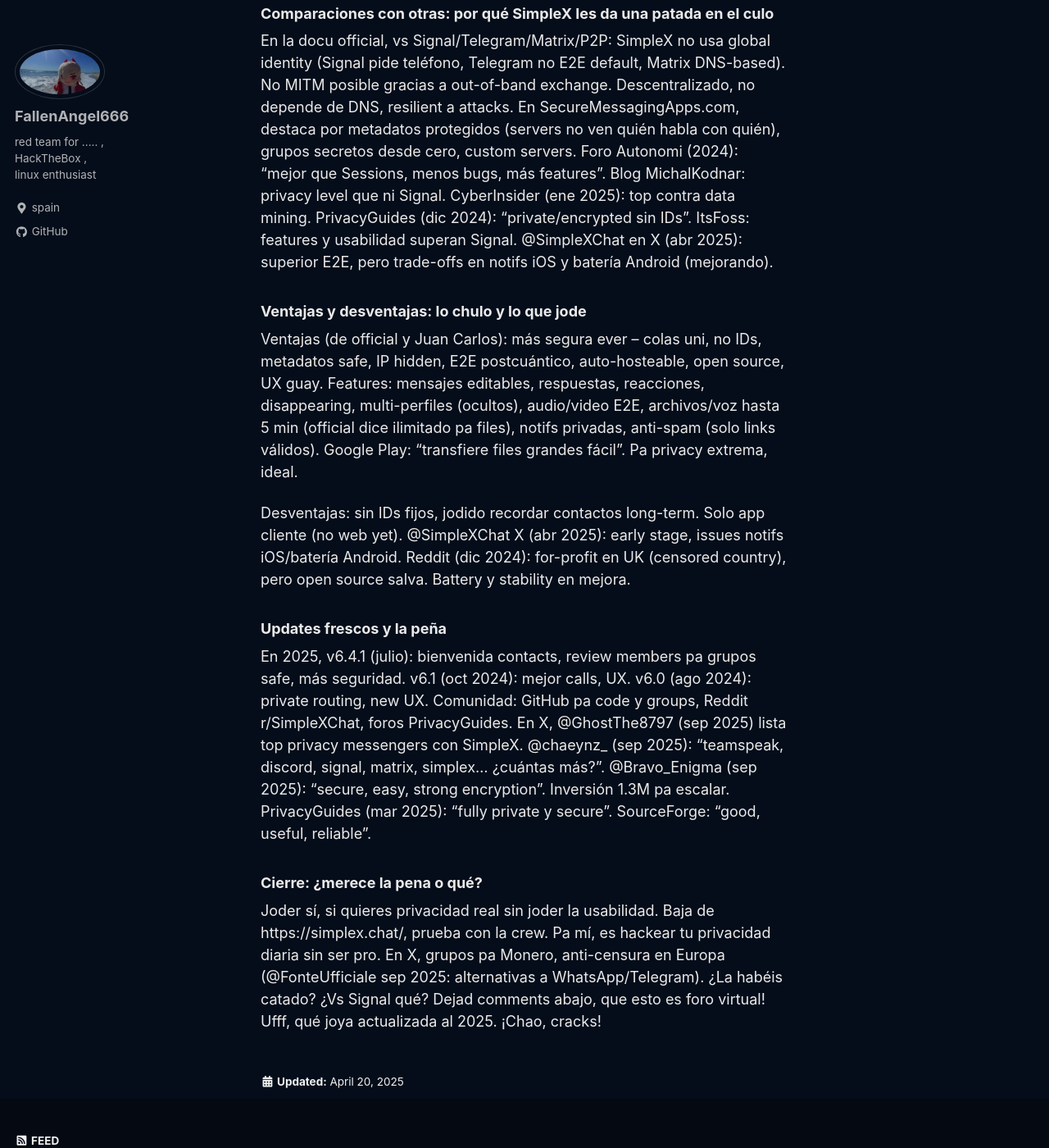
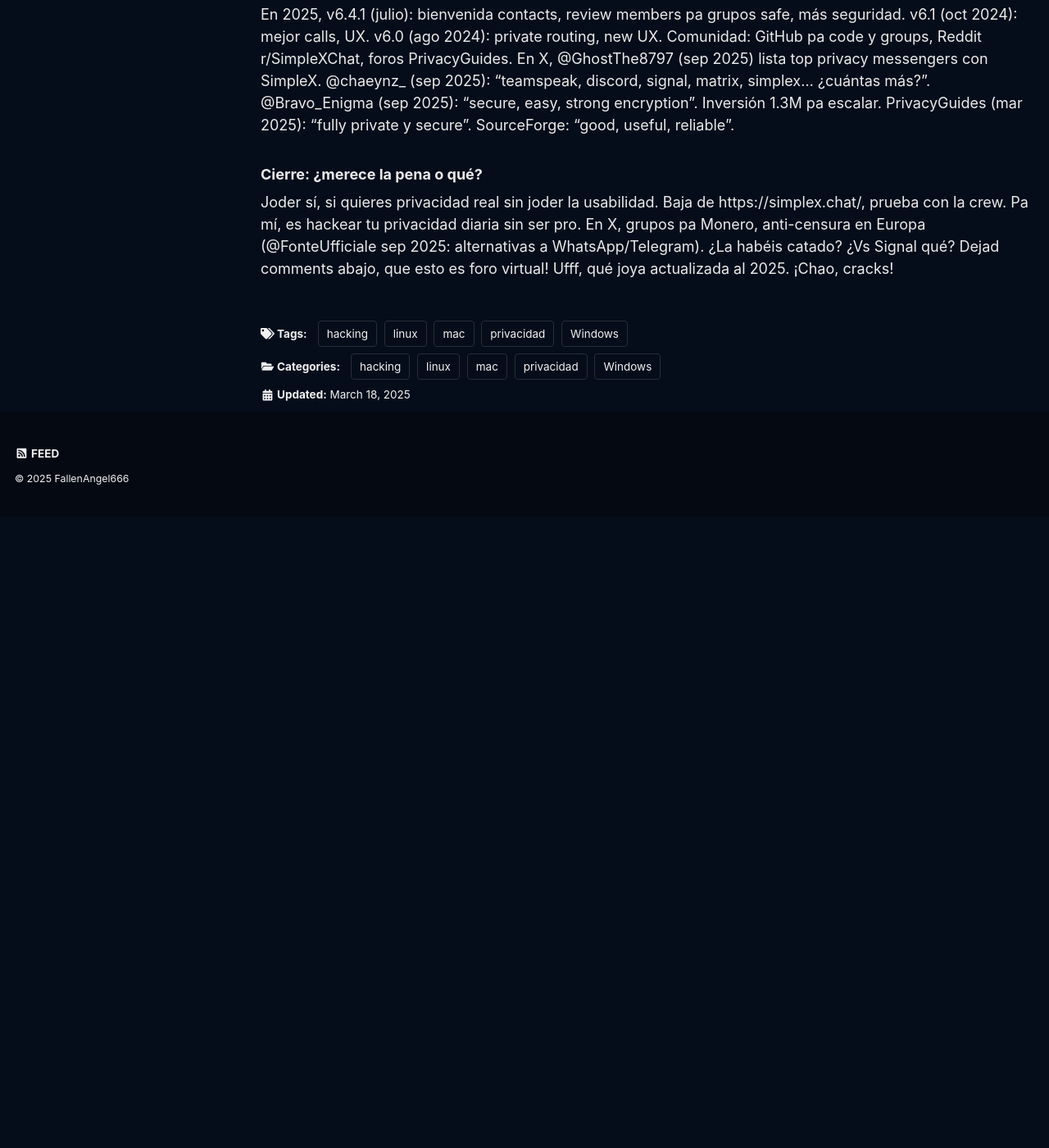
Before and after one commit to Fallenangel666-htb/zzero.github.io, a Jekyll site: the page built from _posts/2025-4-20-simplex.md, in a window 1280 px wide and 1400 px high, scrolled down 2529 px. Shown: the whole window at 82% size. Built offline with Jekyll 4.4.1, drawn with Linux system fonts in a browser that asks for light colours; cached includes are drawn as plain includes; a script that is not in the unit is left out; after the commit the page ends 3159 px from its top, so only the background shows below that; some of the changed text lies outside the part shown.

Commit message:
Update 2025-4-20-simplex.md

```diff
--- a/_posts/2025-4-20-simplex.md
+++ b/_posts/2025-4-20-simplex.md
@@ -1,4 +1,25 @@
-
+---
+layout: single
+title: simplex?
+excerpt:
+date: 2025-3-18
+classes: wide
+header:
+  teaser: https://play-lh.googleusercontent.com/Em1xX7Zh3WtNeXC0TQdRr0oSE_2gMxainzWzqp_ec-Bair5XVIQ23GTRTDIe35aRog
+  teaser_home_page: true
+categories:
+  - hacking
+  - Windows
+  - privacidad
+  - linux
+  - mac
+tags:
+  - hacking
+  - Windows
+  - privacidad
+  - linux
+  - mac
+---
 
 ¡Eyyyy, qué pasa gente! Soy yo otra vez, soltando rollo como si estuviéramos en una tertulia cibernética, con un cafecito virtual en mano y vibes de hacker underground. Hoy vengo a actualizar mi movida sobre SimpleX Chat, porque la otra vez me quedé en pañales y ahora me he empapado con la docu oficial de https://simplex.chat/, más toda la info que ya tenía de reviews del 2025, posts en X, foros como PrivacyGuides y hasta notas no oficiales. Imaginaos: estoy como un loco navegando por la web oficial, chupándome cada detalle de sus features, seguridad y cómo coño funciona esta bestia. Lo voy a contar todo de forma natural, como si te lo estuviera explicando en un bar, con secciones pa que no sea un caos. Si os mola la privacidad sin mariconadas, esto os va a flipar. Vamos al lío, paso a paso, que fluya como un río.
 
```
